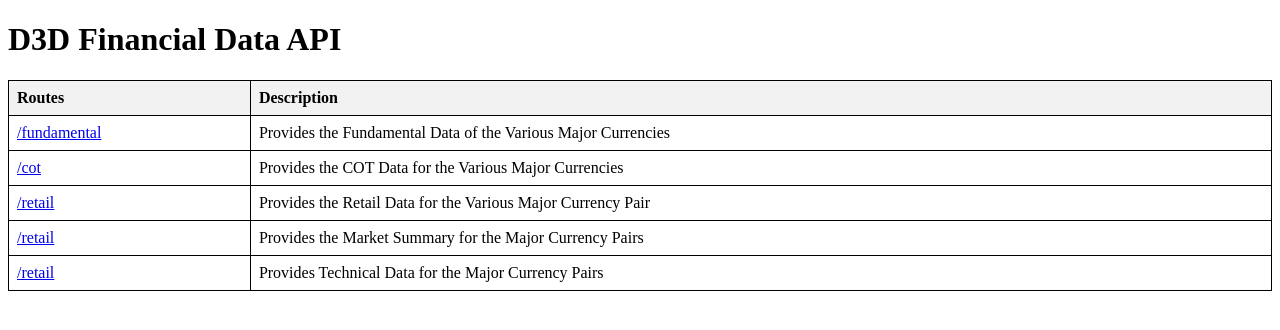
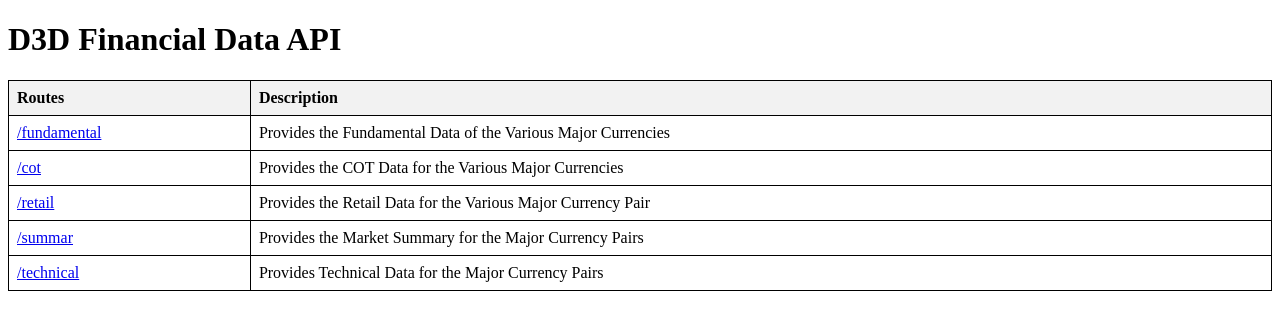
Before and after one commit to dedsecrattle/D3D-Financial-Data-API, a Flask app: page / in a window 1280 px wide. Shown: the top 330 px of the page. Run offline with Flask 2, Linux system fonts and the light colour scheme.

Commit message:
Update index.html

```diff
--- a/templates/index.html
+++ b/templates/index.html
@@ -41,11 +41,11 @@
         <td>Provides the Retail Data for the Various Major Currency Pair</td>
       </tr>
       <tr>
-        <td><a href="/summary">/retail</a></td>
+        <td><a href="/summary">/summar</a></td>
         <td>Provides the Market Summary for the Major Currency Pairs</td>
       </tr>
       <tr>
-        <td><a href="/technical">/retail</a></td>
+        <td><a href="/technical">/technical</a></td>
         <td>Provides Technical Data for the Major Currency Pairs</td>
       </tr>
     </tbody>
```
